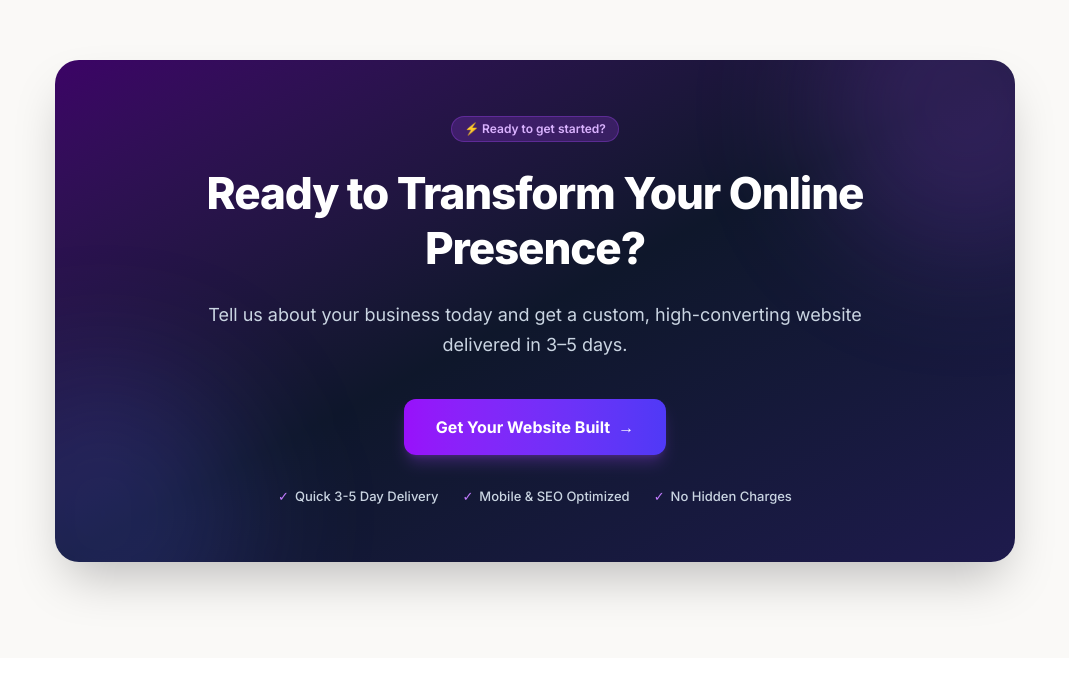
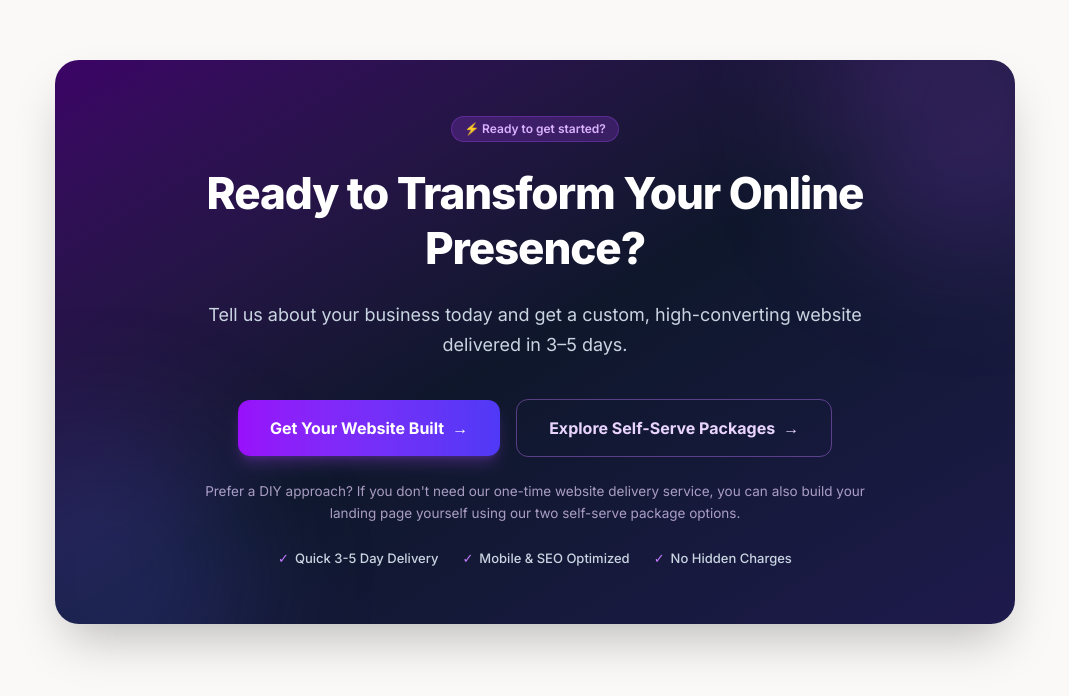
Before and after one commit to zehracodes29/landingpage, a Next.js app in the folder pagemistri-landing/: page / in a window 1280 px wide. Shown: the part 6199-6895 px from the top of the page, without its empty margins (105-1174 px from the left). Before the commit the page ends 6857 px from the top, so only its background shows below. Built offline with nearby package versions, Linux system fonts and the light colour scheme.

Commit message:
feat: add FinalCTA component to landing page layout

```diff
--- a/pagemistri-landing/src/components/FinalCTA/FinalCTA.jsx
+++ b/pagemistri-landing/src/components/FinalCTA/FinalCTA.jsx
@@ -25,16 +25,29 @@ const FinalCTA = () => {
             Tell us about your business today and get a custom, high-converting website delivered in 3–5 days.
           </p>
 
-          {/* CTA Button */}
-          <button
-            onClick={() => document.getElementById('lead-form')?.scrollIntoView({ behavior: 'smooth' })}
-            className="relative z-10 bg-gradient-to-r from-purple-600 to-indigo-600 hover:from-purple-500 hover:to-indigo-500 text-white font-bold py-4 px-8 rounded-xl shadow-lg shadow-purple-500/25 transition-all duration-300 hover:scale-105 active:scale-95 flex items-center justify-center gap-2"
-          >
-            Get Your Website Built <span>&rarr;</span>
-          </button>
+          {/* CTA Buttons */}
+          <div className="relative z-10 flex flex-col md:flex-row items-center justify-center gap-4 w-full max-w-3xl mx-auto">
+            <button
+              onClick={() => document.getElementById('lead-form')?.scrollIntoView({ behavior: 'smooth' })}
+              className="w-full md:w-auto bg-gradient-to-r from-purple-600 to-indigo-600 hover:from-purple-500 hover:to-indigo-500 text-white font-bold py-4 px-8 rounded-xl shadow-lg shadow-purple-500/25 transition-all duration-300 hover:scale-105 active:scale-95 flex items-center justify-center gap-2 whitespace-nowrap"
+            >
+              Get Your Website Built <span>&rarr;</span>
+            </button>
+            <button
+              onClick={() => document.getElementById('pricing')?.scrollIntoView({ behavior: 'smooth' })}
+              className="w-full md:w-auto border border-purple-400/40 hover:bg-purple-500/10 text-purple-200 font-bold py-4 px-8 rounded-xl transition-all duration-300 hover:scale-105 active:scale-95 flex items-center justify-center gap-2 whitespace-nowrap"
+            >
+              Explore Self-Serve Packages <span>&rarr;</span>
+            </button>
+          </div>
+
+          {/* DIY Note */}
+          <p className="text-[13.5px] text-purple-200/70 max-w-2xl mx-auto mt-6 text-center relative z-10 leading-relaxed">
+            Prefer a DIY approach? If you don't need our one-time website delivery service, you can also build your landing page yourself using our two self-serve package options.
+          </p>
 
           {/* Trust Badges */}
-          <div className="flex flex-wrap justify-center gap-6 text-[13px] font-medium text-slate-300 mt-8 relative z-10">
+          <div className="flex flex-wrap justify-center gap-6 text-[13px] font-medium text-slate-300 mt-6 relative z-10">
             <span className="flex items-center gap-1.5"><span className="text-purple-400">✓</span> Quick 3-5 Day Delivery</span>
             <span className="flex items-center gap-1.5"><span className="text-purple-400">✓</span> Mobile & SEO Optimized</span>
             <span className="flex items-center gap-1.5"><span className="text-purple-400">✓</span> No Hidden Charges</span>
```
